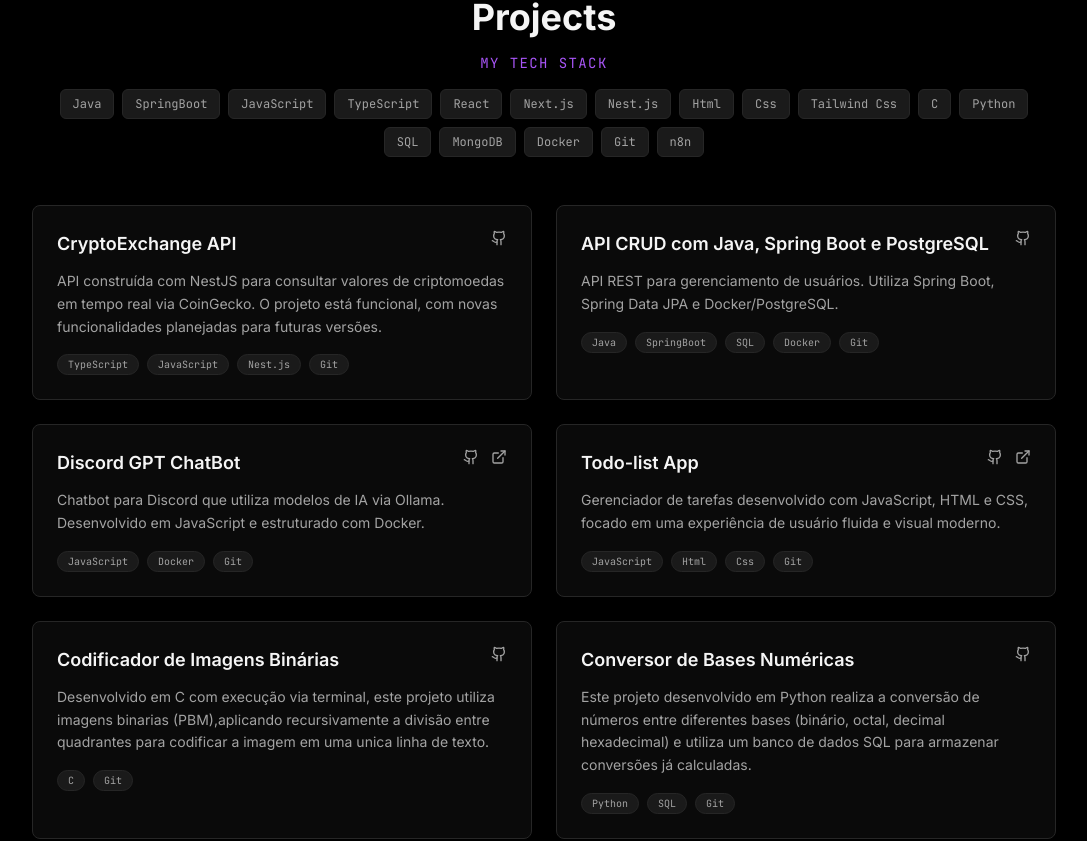
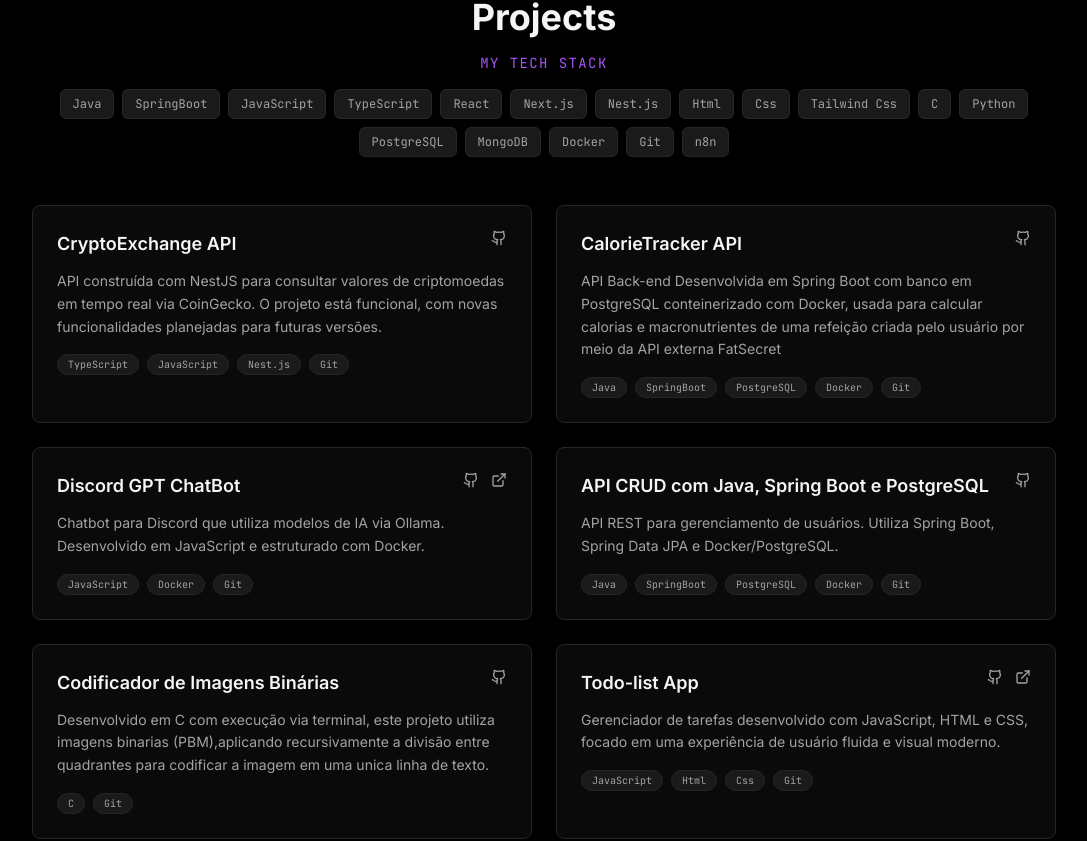
Before and after one commit to jircik/DevPortfolio, a Next.js app: page / in a window 1280 px wide. Shown: the part 1617-2458 px from the top of the page, without its empty margins (96-1183 px from the left). Built offline with nearby package versions, Linux system fonts and the light colour scheme.

Commit message:
Adicionar CalorieTrackerAPI em projects-section.tsx

```diff
--- a/components/projects-section.tsx
+++ b/components/projects-section.tsx
@@ -16,7 +16,7 @@ const technologies = [
   "Tailwind Css",
   "C",
   "Python",
-  "SQL",
+  "PostgreSQL",
   "MongoDB",
   "Docker",
   "Git",
@@ -33,11 +33,11 @@ const projects = [
     live: null,
   },
   {
-    title: "API CRUD com Java, Spring Boot e PostgreSQL",
+    title: "CalorieTracker API",
     description:
-        "API REST para gerenciamento de usuários. Utiliza Spring Boot, Spring Data JPA e Docker/PostgreSQL.",
-    tech: ["Java", "SpringBoot", "SQL","Docker", "Git"],
-    github: "https://github.com/jircik/API-Spring-Boot-Gerenciamento-de-Usuarios",
+        "API Back-end Desenvolvida em Spring Boot com banco em PostgreSQL conteinerizado com Docker, usada para calcular calorias e macronutrientes de uma refeição criada pelo usuário por meio da API externa FatSecret ",
+    tech: ["Java", "SpringBoot", "PostgreSQL", "Docker", "Git"],
+    github: "https://github.com/jircik/CalorieTrackerAPI",
     live: null,
   },
   {
@@ -49,12 +49,12 @@ const projects = [
     live: "https://discord.com/oauth2/authorize?client_id=1474823195235451042&permissions=8&integration_type=0&scope=bot",
   },
   {
-    title: "Todo-list App",
+    title: "API CRUD com Java, Spring Boot e PostgreSQL",
     description:
-        "Gerenciador de tarefas desenvolvido com JavaScript, HTML e CSS, focado em uma experiência de usuário fluida e visual moderno.",
-    tech: ["JavaScript","Html", "Css", "Git"],
-    github: "https://github.com/jircik/Todo-List-App",
-    live: "https://jircik-todo-list.netlify.app",
+        "API REST para gerenciamento de usuários. Utiliza Spring Boot, Spring Data JPA e Docker/PostgreSQL.",
+    tech: ["Java", "SpringBoot", "PostgreSQL","Docker", "Git"],
+    github: "https://github.com/jircik/API-Spring-Boot-Gerenciamento-de-Usuarios",
+    live: null,
   },
   {
     title: "Codificador de Imagens Binárias",
@@ -65,10 +65,18 @@ const projects = [
     live: null,
   },
   {
+    title: "Todo-list App",
+    description:
+        "Gerenciador de tarefas desenvolvido com JavaScript, HTML e CSS, focado em uma experiência de usuário fluida e visual moderno.",
+    tech: ["JavaScript","Html", "Css", "Git"],
+    github: "https://github.com/jircik/Todo-List-App",
+    live: "https://jircik-todo-list.netlify.app",
+  },
+  {
     title: "Conversor de Bases Numéricas",
     description:
         "Este projeto desenvolvido em Python realiza a conversão de números entre diferentes bases (binário, octal, decimal hexadecimal) e utiliza um banco de dados SQL para armazenar conversões já calculadas.",
-    tech: ["Python", "SQL", "Git"],
+    tech: ["Python", "PostgreSQL", "Git"],
     github: "https://github.com/jircik/Conversor-de-bases-numericas",
     live: null,
   },
@@ -78,14 +86,6 @@ const projects = [
         "Jogo da velha simples feito em Java que roda no terminal.",
     tech: ["Java", "Git"],
     github: "https://github.com/jircik/Jogo-da-velha-Java",
-    live: null,
-  },
-  {
-    title: "Portfolio Website",
-    description:
-        "Este site Portifolio",
-    tech: ["TypeScript", "JavaScript", "React", "Next.js", "Tailwind Css", "Git"],
-    github: "https://github.com/jircik/Portfolio-website",
     live: null,
   },
 ]
```
